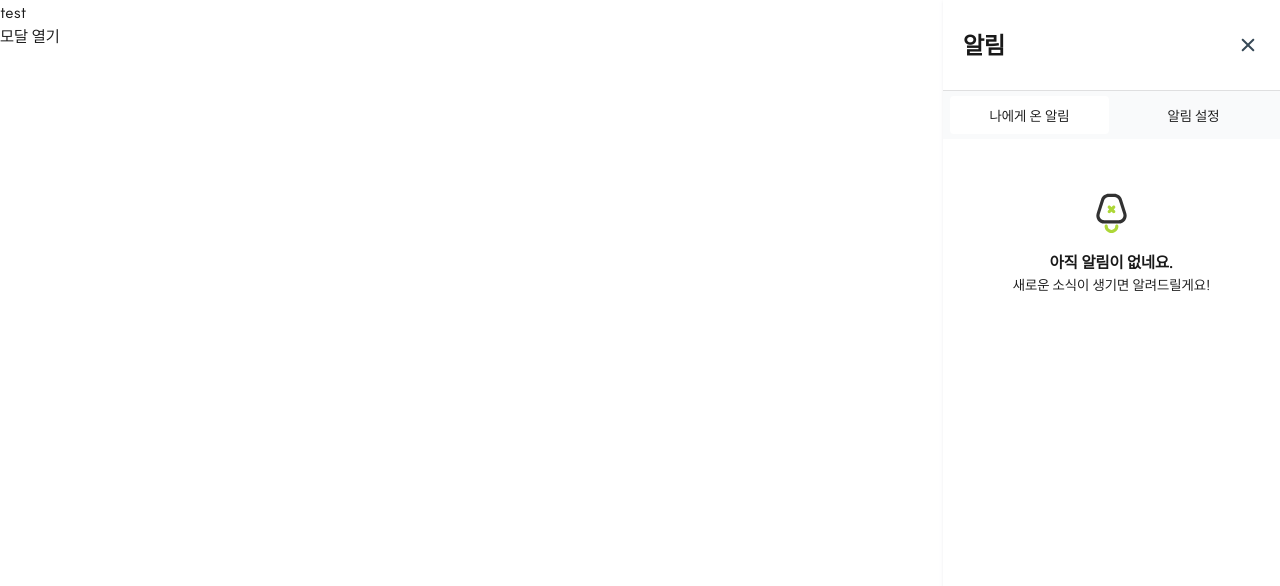
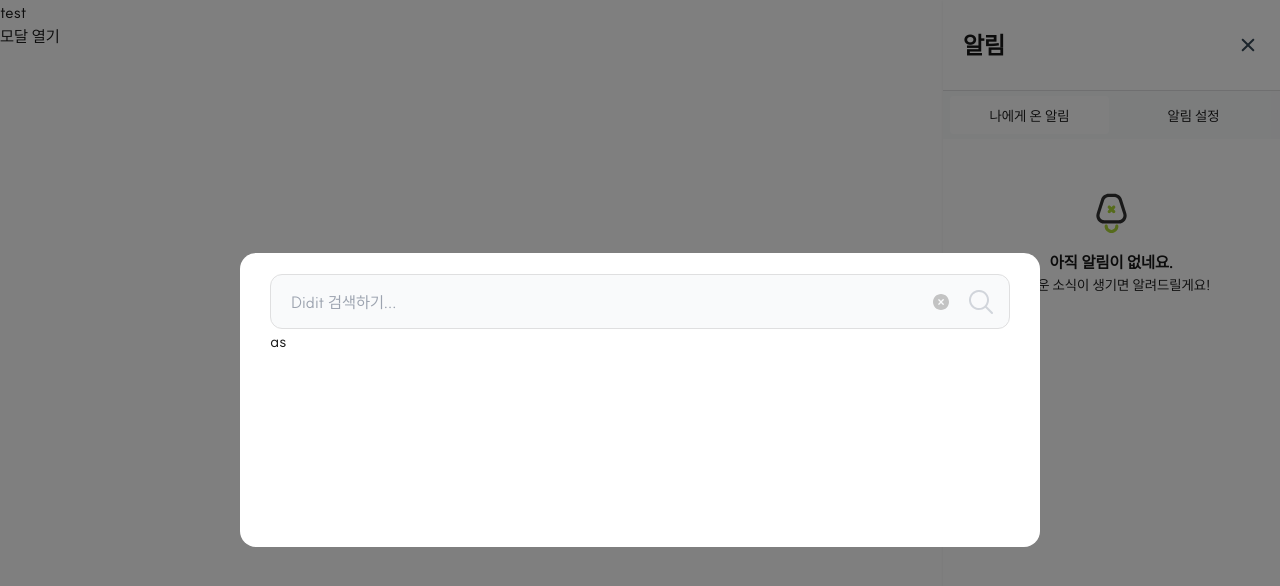
Before and after one commit to muzi55/didit, a Next.js app: page / in a window 1280 px wide. Shown: the top 586 px of the page. Built offline with nearby package versions, Linux system fonts and the light colour scheme.

Commit message:
component: SearchIput 컴포넌트 추가 및 Search 컴포넌트 수정 crossCircle svg 추가

```diff
--- a/src/app/_components/search/Search.tsx
+++ b/src/app/_components/search/Search.tsx
@@ -1,13 +1,12 @@
 import React from "react";
+
+import SearchInput from "./SearchInput";
 
 export default function Search() {
 	return (
-		<div className="max-w-[854px] w-[300px] min-h-[294px] bg-white">
+		<div className="max-w-[854px] w-[100dvh] min-w-[340px] min-h-[294px] bg-white py-[21px] px-[30px]">
 			<div>
-				<div>
-					{/* input */}
-					asd
-				</div>
+				<SearchInput />
 				<div>
 					{/* tabs */}
 					as
--- /dev/null
+++ b/src/app/_components/search/SearchInput.tsx
@@ -0,0 +1,29 @@
+"use client";
+import React, { useActionState } from "react";
+
+import { icons } from "@/shared/libs/common/icons";
+
+import { SEARCH_PLACEHOLDER } from "./constant";
+
+export default function SearchInput() {
+	const [state, formAction, isPending] = useActionState(() => {}, null);
+
+	return (
+		<form className="relative" action={formAction}>
+			<input
+				type="text"
+				className="w-full border border-stroke bg-gray-1 text-bodyMedium400 pt-[15px] pr-[17px] pb-[14px] pl-[20px] rounded-[12px] placeholder:text-bodyMedium400"
+				placeholder={SEARCH_PLACEHOLDER}
+			/>
+			{/* <input type="text" name="bookId" readOnly value={bookId} hidden /> */}
+			<div className="absolute top-1/2 right-[17px] -translate-y-1/2 flex">
+				<button className="mr-[20px]" disabled={isPending} type="submit">
+					{icons.crossCircle}
+				</button>
+				<button className="" disabled={isPending} type="submit">
+					{icons.search}
+				</button>
+			</div>
+		</form>
+	);
+}
--- /dev/null
+++ b/src/app/_components/search/constant.ts
@@ -0,0 +1 @@
+export const SEARCH_PLACEHOLDER = "Didit 검색하기...";
--- a/src/app/page.tsx
+++ b/src/app/page.tsx
@@ -7,7 +7,7 @@ import Modal from "./_components/modal/Modal";
 import Search from "./_components/search/Search";
 
 export default function Home() {
-	const [active, setActive] = useState<boolean>(false);
+	const [active, setActive] = useState<boolean>(true);
 	const closeActive = () => {
 		setActive(false);
 	};
--- a/src/shared/libs/common/icons.tsx
+++ b/src/shared/libs/common/icons.tsx
@@ -411,6 +411,24 @@ export const icons = {
 			/>
 		</svg>
 	),
+
+	crossCircle: (
+		<svg
+			width="16"
+			height="16"
+			viewBox="0 0 16 16"
+			fill="none"
+			xmlns="http://www.w3.org/2000/svg"
+		>
+			<g id="Group">
+				<path
+					id="Vector"
+					d="M8 0C3.58172 0 0 3.58172 0 8C0 12.4183 3.58172 16 8 16C12.4183 16 16 12.4183 16 8C15.9952 3.58369 12.4163 0.00478125 8 0ZM10.6667 9.72466C10.9376 9.974 10.9551 10.3958 10.7057 10.6667C10.4564 10.9376 10.0346 10.9551 9.76372 10.7057C9.75016 10.6933 9.73716 10.6802 9.72466 10.6667L8 8.94266L6.276 10.6667C6.01116 10.9224 5.58913 10.9151 5.33334 10.6503C5.08384 10.3919 5.08384 9.98234 5.33334 9.724L7.05734 8L5.33334 6.276C5.07756 6.01116 5.08491 5.58913 5.34975 5.33334C5.60809 5.08384 6.01766 5.08384 6.276 5.33334L8 7.05734L9.72466 5.33334C9.974 5.06244 10.3958 5.04494 10.6667 5.29428C10.9376 5.54363 10.9551 5.96537 10.7057 6.23628C10.6933 6.24984 10.6802 6.26284 10.6667 6.27534L8.94266 8L10.6667 9.72466Z"
+					fill="#C3C3C3"
+				/>
+			</g>
+		</svg>
+	),
 	label: (
 		<svg
 			width="20"
```
Also changed, not shown: src/app/_components/search/api/search.ts (added, +58 -0 lines), public/static/icons/cross_circle.svg (added).
